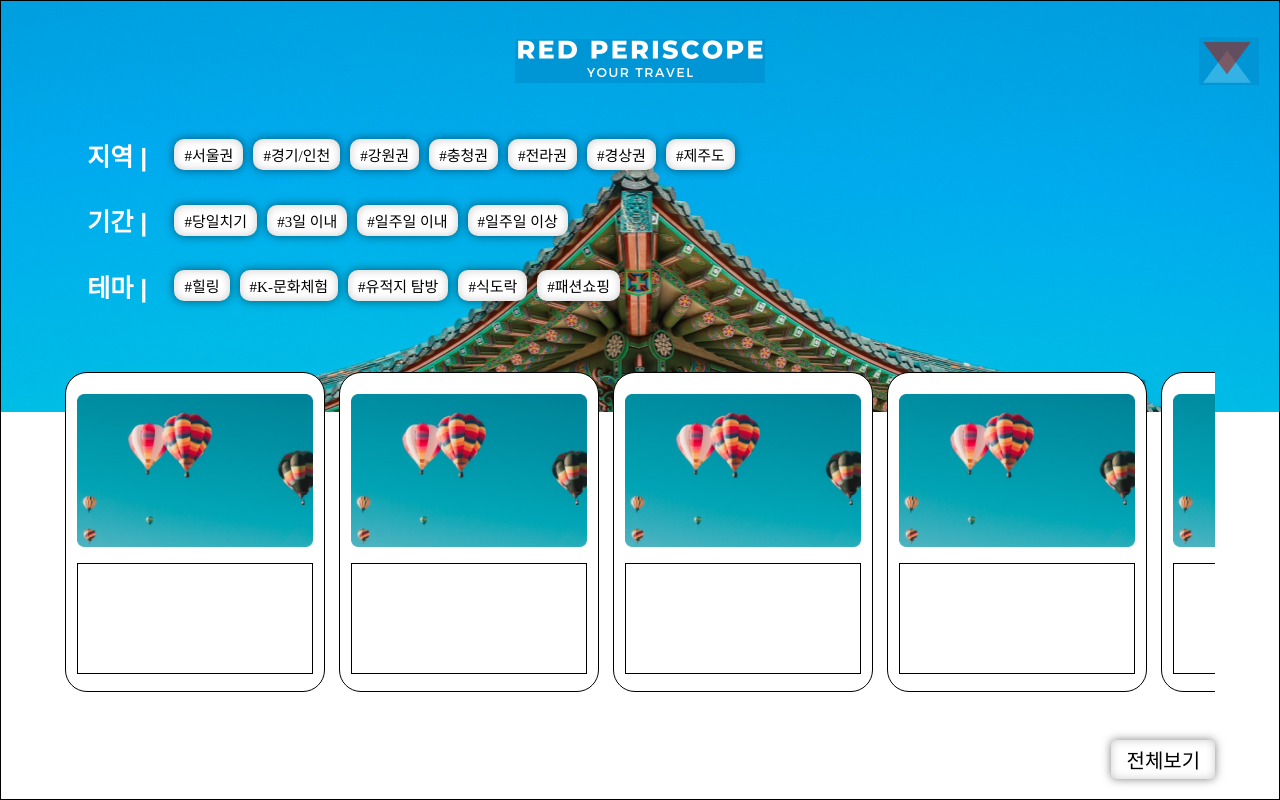
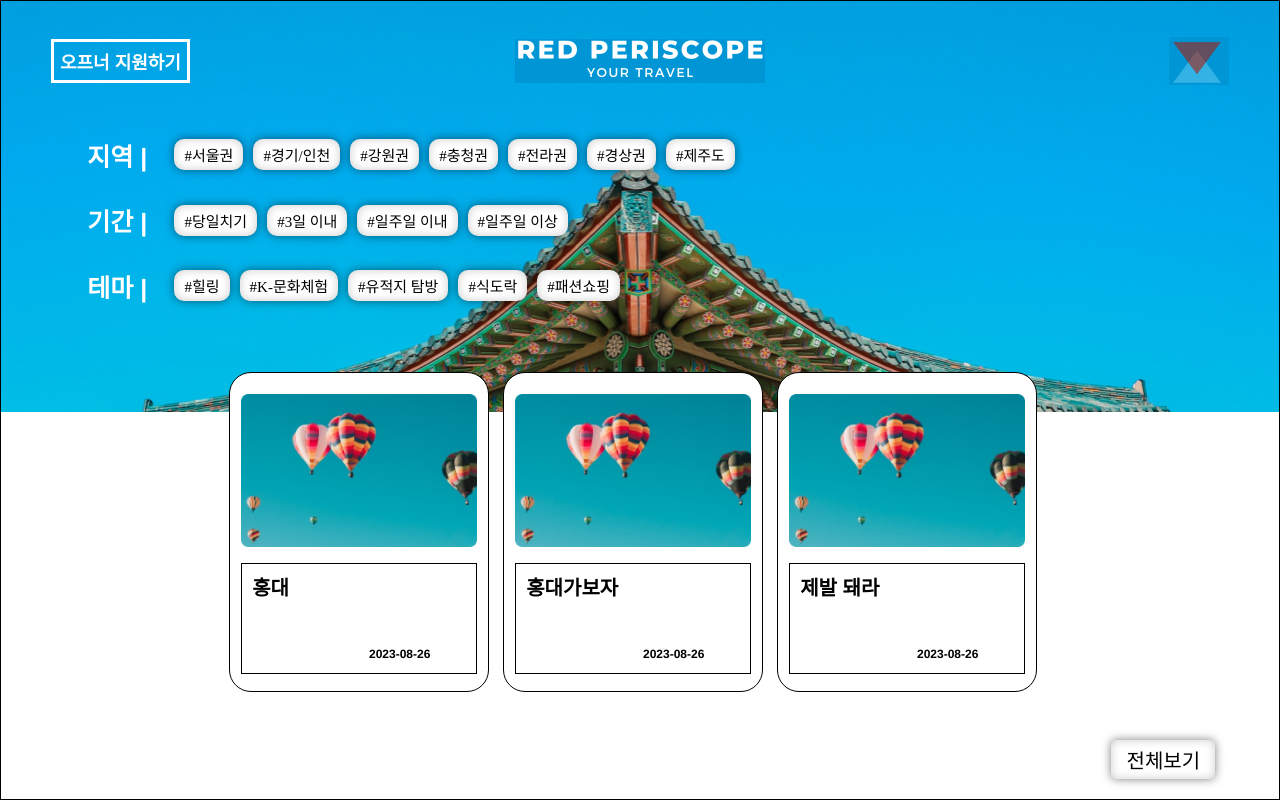
Before and after one commit to RedPeriscope/RedPeriscope_Front, a React (Create React App) app: page / in a window 1280 px wide. Built offline with nearby package versions, Linux system fonts and the light colour scheme.

Commit message:
중간진행커밋

```diff
--- a/src/atom/SelectedCategory.js
+++ b/src/atom/SelectedCategory.js
@@ -2,7 +2,12 @@ import { atom } from "recoil";
 
 const SelectedCategory = atom({
 	key: "selectedCategory",
-	default: [],
+	default: {
+		'location' : [],
+		'theme' : [],
+		'duration' : [],
+		'all': [],
+	},
 });
 
 export { SelectedCategory };
--- a/src/components/CategoryBar.jsx
+++ b/src/components/CategoryBar.jsx
@@ -60,6 +60,7 @@ const CategoryBar = ({displayProperty}) => {
             key={category.displayProperty}
             category={category}
             categoryClick={checkHandler}
+            type={displayProperty}
           />
         ))}
       </Category>
@@ -69,7 +70,7 @@ const CategoryBar = ({displayProperty}) => {
 
 const Container = styled.div`
   width: 100%;
-  height: 100%;;
+  height: 100%;
   display: flex;
   flex-direction: row;
   justify-content: flex-start;
--- a/src/components/NavBar.jsx
+++ b/src/components/NavBar.jsx
@@ -1,12 +1,23 @@
 import React from "react";
+import { useNavigate } from "react-router";
 import { styled } from "styled-components";
 
 const NavBar = () => {
 	const LogoImageUrl = require("../img/Logo.png");
 	const TitleLogoImageUrl = require("../img/TitleLogo.png");
+	const navigate = useNavigate();
 
 	return (
 		<Container>
+			<LeftContent>
+				<ApplyBtn
+					onClick={() => {
+						navigate("/");
+					}}
+				>
+					오프너 지원하기
+				</ApplyBtn>
+			</LeftContent>
 			<CenterContent>
 				<TitleLogoImg src={TitleLogoImageUrl} />
 			</CenterContent>
@@ -23,7 +34,25 @@ const Container = styled.div`
 	display: flex;
 	justify-content: space-between; /* 컨텐츠 간 간격을 최대화하여 가장 좌측과 우측에 배치 */
 	align-items: center; /* 수직 중앙 정렬 */
-    padding: 0 20px; /* 좌우 여백 추가 */
+	padding: 0 50px; /* 좌우 여백 추가 */
+`;
+
+const LeftContent = styled.div`
+	display: flex;
+	align-items: center; /* 수직 중앙 정렬 */
+`;
+
+const ApplyBtn = styled.div`
+	width: 100%;
+	display: flex;
+	justify-content: center;
+	align-items: center;
+	border: 3px solid white;
+	color: white;
+	font-size: 18px;
+	font-weight: bold;
+	padding: 6px;
+	cursor: pointer;
 `;
 
 const CenterContent = styled.div`
@@ -45,7 +74,6 @@ const TitleLogoImg = styled.img`
 	transform: translateX(-50%);
 `;
 
-
 const LogoImg = styled.img`
 	max-height: 100%;
 `;
--- a/src/components/Plan.jsx
+++ b/src/components/Plan.jsx
@@ -1,9 +1,14 @@
 import React, { useState } from "react";
 import styled from "styled-components";
-import { FiZoomIn } from "react-icons/fi";
+import { BsZoomIn } from "react-icons/bs";
+import { useNavigate } from "react-router";
+import { useRecoilState, useRecoilValue } from "recoil";
+import { SelectedCategory } from "../atom/SelectedCategory";
 
-const Plan = ({ imageUrl }) => {
+const Plan = (props) => {
 	const [hovered, setHovered] = useState(false);
+	const navigate = useNavigate();
+	const allCategories = useRecoilValue(SelectedCategory).all;
 
 	const handleMouseEnter = () => {
 		setHovered(true);
@@ -20,16 +25,32 @@ const Plan = ({ imageUrl }) => {
 		>
 			<ImageAndDescriptionWrapper isHovered={hovered}>
 				<ImageDiv>
-					<Image src={imageUrl} />
+					<Image src={props.imageUrl} />
 				</ImageDiv>
-				<Description></Description>
+				<Description>
+					<TripTitle>
+						<Title>{props.title}</Title>
+					</TripTitle>
+					<TripTag>
+						{allCategories.length > 0 ? (
+							<TripTagText>#{allCategories.join(", ")}</TripTagText>
+						) : null}
+					</TripTag>
+					<TripInfo>
+						<Author>{props.author}</Author>
+						<Due>{props.due}</Due>
+					</TripInfo>
+				</Description>
 			</ImageAndDescriptionWrapper>
 			<ZoomIcon
+				onClick={() => {
+					navigate("/detail");
+				}}
 				style={{
 					opacity: hovered ? 1 : 0,
 				}}
 			>
-				<FiZoomIn />
+				<BsZoomIn />
 			</ZoomIcon>
 		</PlanContainer>
 	);
@@ -85,7 +106,6 @@ const ZoomIcon = styled.div`
 	transform: translate(-50%, -50%);
 	font-size: 2rem;
 	color: #fff;
-	background-color: rgba(0, 0, 0, 0.7);
 	border-radius: 50%;
 	display: flex;
 	justify-content: center;
@@ -103,4 +123,63 @@ const Description = styled.div`
 	border: 1px solid;
 `;
 
+const TripTitle = styled.div`
+	width: 100%;
+	height: 40%;
+`;
+
+const Title = styled.div`
+	display: flex;
+	align-items: center;
+	justify-content: flex-start;
+	padding: 0 10px;
+	font-weight: bold;
+	font-size: 20px;
+	width: 100%;
+	height: 100%;
+`;
+const TripTag = styled.div`
+	flex: 1;
+	width: 100%;
+	height: 30%;
+`;
+const TripTagText = styled.div`
+	display: flex;
+	align-items: center;
+	justify-content: flex-start;
+	padding: 0 10px;
+	font-weight: bold;
+	font-size: 11px;
+	width: 100%;
+	height: 100%;
+`;
+const TripInfo = styled.div`
+	flex: 1;
+	width: 100%;
+	height: 25%;
+	display: flex;
+	justify-content: space-between;
+	align-items: center;
+`;
+
+const Author = styled.div`
+	display: flex;
+	align-items: center;
+	justify-content: flex-start;
+	padding: 0 10px;
+	font-weight: bold;
+	font-size: 12px;
+	width: 100%;
+	height: 100%;
+`;
+const Due = styled.div`
+	display: flex;
+	align-items: center;
+	justify-content: flex-start;
+	padding: 0 10px;
+	font-weight: bold;
+	font-size: 12px;
+	width: 100%;
+	height: 100%;
+`;
 export default Plan;
--- a/src/components/SelectedCategoryBar.jsx
+++ b/src/components/SelectedCategoryBar.jsx
@@ -17,7 +17,7 @@ const SelectedCategoryBar = () => {
 	return (
 		<Container>
 			<Category>
-				{category.map((item) => (
+				{category["all"].map((item) => (
 					<SelectedCategoryBox name={item} />
 				))}
 			</Category>
@@ -28,7 +28,7 @@ const SelectedCategoryBar = () => {
 const Container = styled.div`
 	width: 100%;
 	height: 100%;
-    padding: 0 50px;
+    padding: 0;
 	display: flex;
 	flex-direction: row;
 	justify-content: flex-start;
--- a/src/components/SimpleSlider.jsx
+++ b/src/components/SimpleSlider.jsx
@@ -8,16 +8,84 @@ import Plan from "./Plan";
 const imgUrl = require("../img/PlanImage.png");
 
 const items = [
-	{ id: 1, url: imgUrl },
-	{ id: 2, url: imgUrl },
-	{ id: 3, url: imgUrl },
-	{ id: 4, url: imgUrl },
-	{ id: 5, url: imgUrl },
-	{ id: 6, url: imgUrl },
-	{ id: 7, url: imgUrl },
-	{ id: 8, url: imgUrl },
-	{ id: 9, url: imgUrl },
-	{ id: 10, url: imgUrl },
+	{
+		id: 2,
+		leader: {
+			userSex: "",
+			userAge: 0,
+			userNation: "",
+			selfIntro: "",
+			language: [],
+			userUni: "",
+			userSNS: "",
+		},
+		title: "홍대",
+		image: null,
+		created_at: "2023-08-26",
+		due_date: "2023-08-26",
+		trip_intro: "홍대투어",
+		trip_detail: "수정",
+		trip_places: "이스케이프",
+		trip_accmdtn: "에어비엔비",
+		google_form:
+			"https://www.reddit.com/r/djangolearning/comments/mu5kh3/what_does_managepy_migrate_runsyncdb_actually_do/?rdt=39614",
+		region: "R1",
+		period: "P1",
+		theme: "T1",
+		estimated_cost: 1560,
+	},
+	{
+		id: 3,
+		leader: {
+			userSex: "",
+			userAge: 0,
+			userNation: "",
+			selfIntro: "",
+			language: [],
+			userUni: "",
+			userSNS: "",
+		},
+		title: "홍대가보자",
+		image: null,
+		created_at: "2023-08-26",
+		due_date: "2023-08-26",
+		trip_intro: "홍대투어",
+		trip_detail: "방탈출",
+		trip_places: "이스케이프",
+		trip_accmdtn: "에어비엔비",
+		google_form:
+			"https://www.reddit.com/r/djangolearning/comments/mu5kh3/what_does_managepy_migrate_runsyncdb_actually_do/?rdt=39614",
+		region: "R1",
+		period: "P1",
+		theme: "T1",
+		estimated_cost: 1560,
+	},
+	{
+		id: 4,
+		leader: {
+			userSex: "",
+			userAge: 0,
+			userNation: "",
+			selfIntro: "",
+			language: [],
+			userUni: "",
+			userSNS: "",
+		},
+		title: "제발 돼라",
+		image: null,
+		created_at: "2023-08-26",
+		due_date: "2023-08-26",
+		trip_intro: "홍대투어",
+		trip_detail: "수정 윤태호",
+		trip_places: "이스케이프",
+		trip_accmdtn: "에어비엔비",
+		google_form:
+			"https://www.reddit.com/r/djangolearning/comments/mu5kh3/what_does_managepy_migrate_runsyncdb_actually_do/?rdt=39614",
+		region: "R1",
+		period: "P1",
+		theme: "T1",
+		estimated_cost: 1560,
+	},
 ];
 
 export default class SimpleSlider extends Component {
@@ -35,7 +103,13 @@ export default class SimpleSlider extends Component {
 			<Container>
 				<StyledSlider {...settings}>
 					{items.map((item) => (
-						<Plan key={item.id} imageUrl={item.url} />
+						<Plan
+							key={item.id}
+							imageUrl={imgUrl}
+							title={item.title}
+							author={item.leader.userUni}
+							due={item.due_date}
+						/>
 					))}
 				</StyledSlider>
 			</Container>
--- a/src/eachitem/category.jsx
+++ b/src/eachitem/category.jsx
@@ -1,6 +1,6 @@
 import CategoryBox from "../util/CategoryBox"
 
-function EachCategory({ category, categoryClick }) {
+function EachCategory({ category, categoryClick, type }) {
   const onChange = checked => {
     categoryClick(category.name, checked);
   }
@@ -10,6 +10,7 @@ function EachCategory({ category, categoryClick }) {
       name={category.name}
       checked={category.isChecked}
       onChange={onChange}
+      type={type}
     >
     {category.name}
     </CategoryBox>
--- a/src/page/Main.jsx
+++ b/src/page/Main.jsx
@@ -4,9 +4,11 @@ import SimpleSlider from "../components/SimpleSlider";
 import NavBar from "../components/NavBar";
 import CategoryBar from "../components/CategoryBar";
 import SelectedCategoryBar from "../components/SelectedCategoryBar";
+import { useNavigate } from "react-router";
 
 const Main = () => {
 	const backgroundImageUrl = require("../img/mainBackgroundImg.png");
+	const navigate = useNavigate();
 
 	return (
 		<Container backgroundImageUrl={backgroundImageUrl}>
@@ -38,7 +40,9 @@ const Main = () => {
 						<SimpleSlider />
 					</PlanList>
 					<ButtonDiv>
-						<SeeAllButton>전체보기</SeeAllButton>
+						<SeeAllButton onClick={() => {
+							navigate("/all");
+						}}>전체보기</SeeAllButton>
 					</ButtonDiv>
 				</PlanDiv>
 			</MainContent>
@@ -71,6 +75,7 @@ const MainContent = styled.div`
 const CategoryBarDiv = styled.div`
 	width: 90%;
 	height: 8vh;
+	border-radius: 20px;
 	display: flex;
 	justify-content: flex-start;
 `;
--- a/src/page/PlanDetail.jsx
+++ b/src/page/PlanDetail.jsx
@@ -7,31 +7,48 @@ import { GrLocation } from "react-icons/gr";
 import { FiMap } from "react-icons/fi";
 import { BiHeadphone } from "react-icons/bi";
 import { BiWon } from "react-icons/bi";
+import SelectedCategoryBar from "../components/SelectedCategoryBar";
 
-const PlanDetail = ()=> {
-    return(
+const PlanDetail = () => {
+	return (
 		<Container>
 			<NavBar />
 			<DetailContainer>
-            <Title />
+				<Title>
+					<SelectedCategoryBar />
+          <TitleText/>
+          <TitleInfo/>
+				</Title>
 				<ImageBox />
 				<Description />
-            <Label><AiOutlineCalendar /> 모집 기한</Label>
+				<Label>
+					<AiOutlineCalendar /> 모집 기한
+				</Label>
 				<Details />
-            <Label><CgProfile /> 예상 모집 인원</Label>
+				<Label>
+					<CgProfile /> 예상 모집 인원
+				</Label>
 				<Details />
-            <Label><BiWon /> 예상 비용(1인당)</Label>
+				<Label>
+					<BiWon /> 예상 비용(1인당)
+				</Label>
 				<Details />
-            <Label><GrLocation /> 방문 장소</Label>
+				<Label>
+					<GrLocation /> 방문 장소
+				</Label>
 				<LargerDetails />
-            <Label><FiMap /> 예상 숙소 지역</Label>
+				<Label>
+					<FiMap /> 예상 숙소 지역
+				</Label>
 				<Details />
-            <Label><BiHeadphone /> 오프너 자기소개</Label>
+				<Label>
+					<BiHeadphone /> 오프너 자기소개
+				</Label>
 				<LargerDetails />
 			</DetailContainer>
 		</Container>
-    )
-}
+	);
+};
 
 const Container = styled.div`
 	width: 100%;
@@ -59,7 +76,22 @@ const Title = styled.div`
 	align-items: center;
 	margin: 20px;
 	box-shadow: inset 0px 0px 10px rgba(0, 0, 255, 0.2);
+  display: flex;
+  flex-direction: column;
+  padding: 5px 10px;
 `;
+
+const TitleText = styled.div`
+  width: 100%;
+  height: 300px;
+  border: 1px solid;
+`
+
+const TitleInfo = styled.div`
+  width: 100%;
+  height: 100px;
+  border: 1px solid;
+`
 
 const ImageBox = styled.div`
 	height: 500px;
@@ -85,7 +117,6 @@ const Label = styled.div`
 	gap: 5px;
 `;
 
-
 const Details = styled.div`
 	border-radius: 10px;
 	margin: 20px;
@@ -100,5 +131,4 @@ const LargerDetails = styled.div`
 	box-shadow: inset 0px 0px 10px rgba(0, 0, 255, 0.2);
 `;
 
-
 export default PlanDetail;
```
Also changed, not shown: src/util/CategoryBox.jsx (+13 -3 lines). Lines whose indentation alone changed are shown as unchanged.
